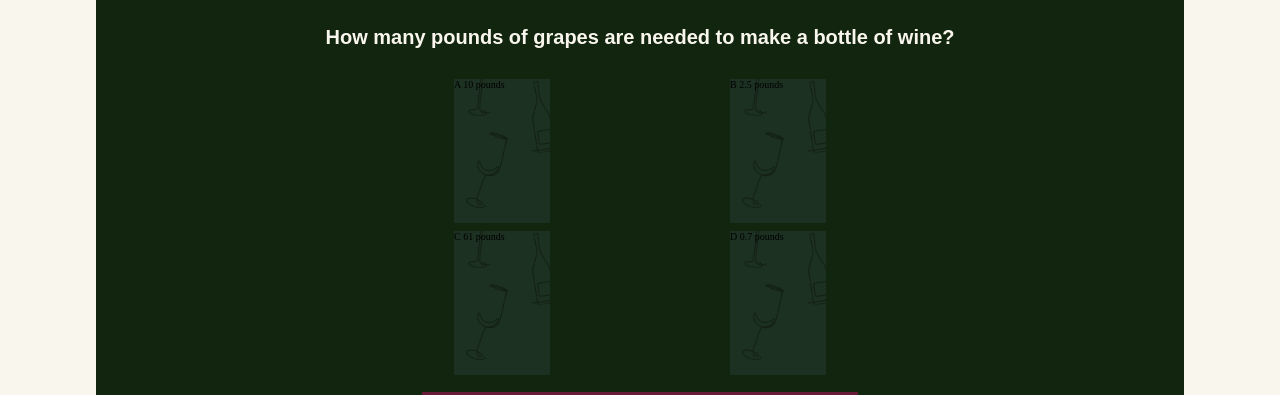
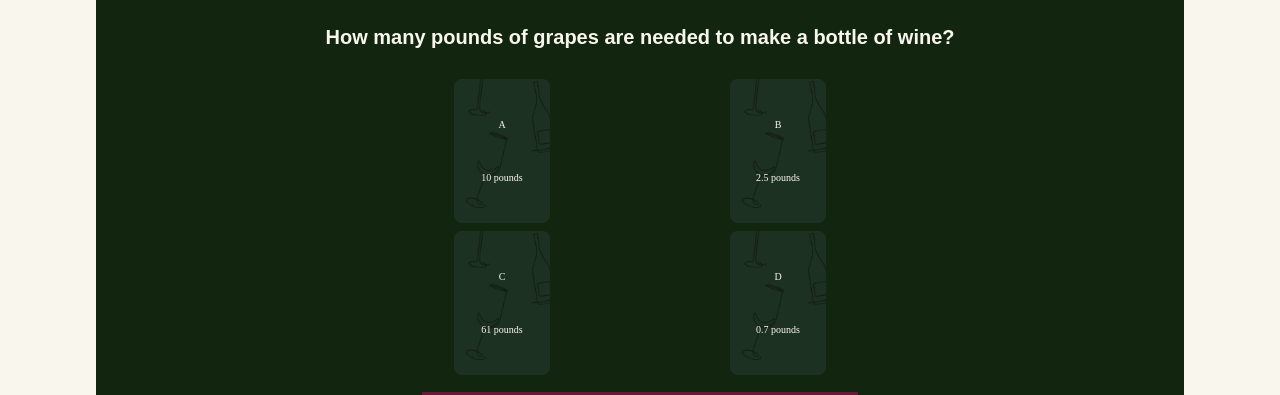
Before and after one commit to metalogica/sippin-on-something, a website: page src/quiz.html in a window 1280 px wide. Both pictures are taken after a click on the button "TAKE THE QUIZ". Shown: the part 405-800 px from the top of the page. Drawn offline with Linux system fonts and the light colour scheme.

Commit message:
card resized

```diff
--- a/src/quiz.css
+++ b/src/quiz.css
@@ -10,10 +10,6 @@
 
 .fade-in {
   animation: fadeIn 500ms forwards;
-}
-
-.selected {
-  border: 5px solid red;
 }
 
 body {
@@ -166,6 +162,18 @@ body {
 
   background-image: url('./assets/quiz-background.jpg');
   background-size: cover;
+
+  display: flex;
+  flex-direction: column;
+  justify-content: space-evenly;
+  align-items: center;
+  gap: 0.15rem;
+
+  border-radius: 0.475rem;
+}
+
+.quiz-card.selected {
+  border: 1px solid #47E46E;
 }
 
 .button-next {
@@ -191,5 +199,13 @@ body {
   color: #F9F6ED;
 }
 
+.text-quiz-card-choice-label {
+  color: #F9F6ED;
+}
+
+.text-quiz-card-choice {
+  color: #F9F6ED;
+}
+
 @media (min-width : 700px) {
 }
--- a/src/quiz.html
+++ b/src/quiz.html
@@ -39,8 +39,9 @@
                   <div
                     class="fade-in quiz-card"
                     @click="event => $store.quiz.select(event);">
-                    <span x-text="$store.quiz.choiceLabels[index]"></span>
-                    <span x-text="choice"></span>
+                    <span class="text-quiz-card-choice-label"
+                      x-text="$store.quiz.choiceLabels[index]"></span>
+                    <span class="text-quiz-card-choice" x-text="choice"></span>
                   </div>
                 </template>
               </div>
```
